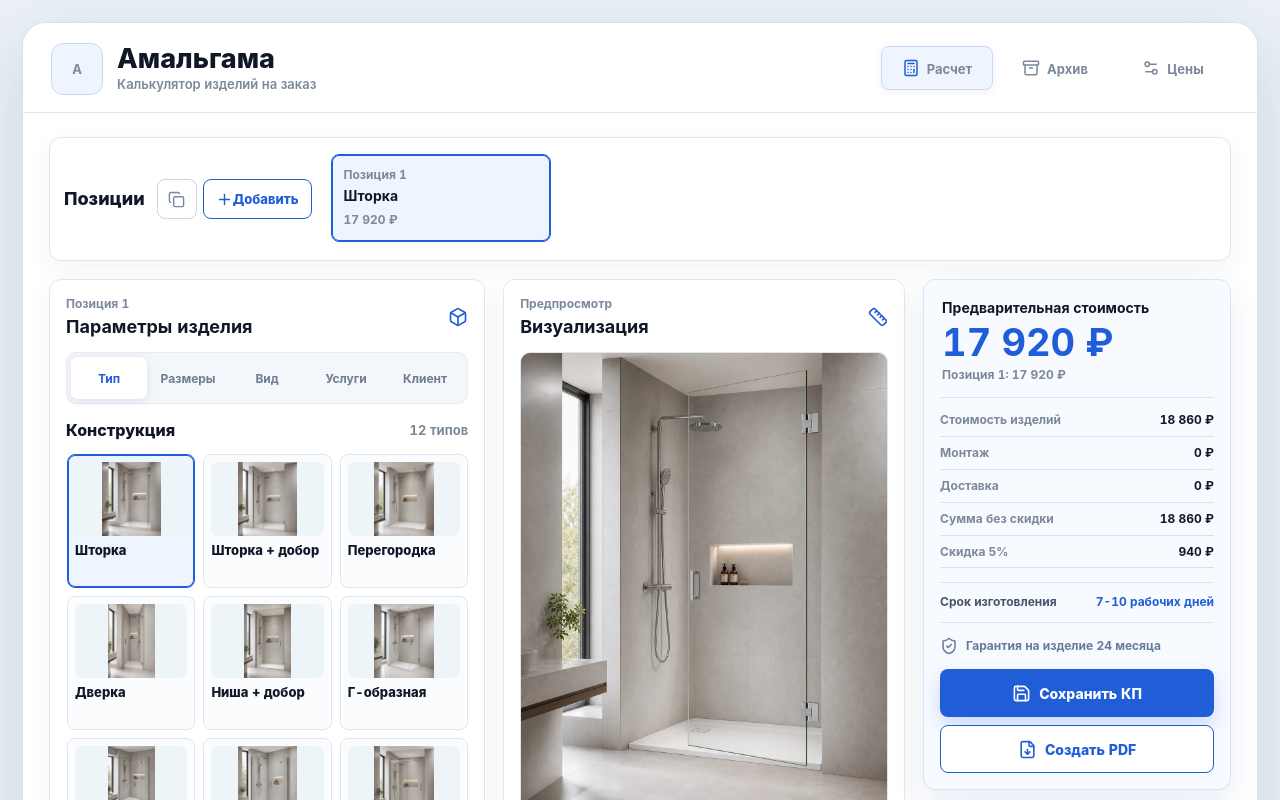
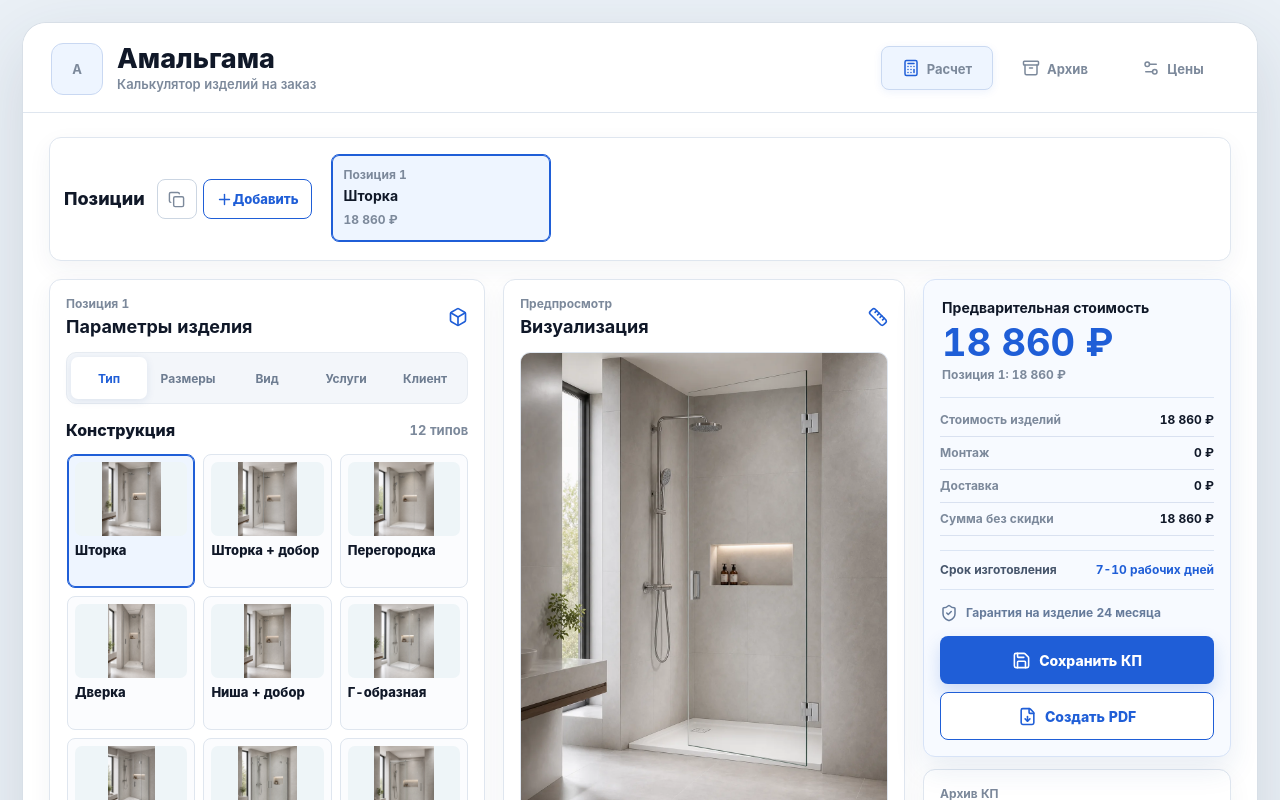
Before and after one commit to Maxim-hub2020/calc-dush, a React (Vite) app: page / in a window 1280 px wide. Shown: the top 800 px of the page. Built offline with nearby package versions, Linux system fonts and the light colour scheme.

Commit message:
Add configurable discount designer and delivery pricing

```diff
--- a/src/App.tsx
+++ b/src/App.tsx
@@ -84,7 +84,14 @@ type PositionSummary = {
   hasErrors: boolean
 }
 
-const customerFields: Array<keyof CalculatorForm> = ['clientName', 'clientPhone', 'note']
+const sharedFormFields: Array<keyof CalculatorForm> = [
+  'clientName',
+  'clientPhone',
+  'note',
+  'discountEnabled',
+  'discountPercent',
+  'designerEnabled',
+]
 
 const createDraftPosition = (catalog: PricingCatalog, customer?: CalculatorForm): DraftPosition => {
   const form = createInitialForm(catalog)
@@ -92,6 +99,9 @@ const createDraftPosition = (catalog: PricingCatalog, customer?: CalculatorForm)
     form.clientName = customer.clientName
     form.clientPhone = customer.clientPhone
     form.note = customer.note
+    form.discountEnabled = customer.discountEnabled
+    form.discountPercent = customer.discountPercent
+    form.designerEnabled = customer.designerEnabled
   }
   return { id: crypto.randomUUID(), form }
 }
@@ -177,7 +187,7 @@ function App() {
   }, [pdfPreview])
 
   const updateForm = (patch: Partial<CalculatorForm>) => {
-    const sharedPatch = customerFields.reduce<Partial<CalculatorForm>>((next, key) => {
+    const sharedPatch = sharedFormFields.reduce<Partial<CalculatorForm>>((next, key) => {
       if (key in patch) Object.assign(next, { [key]: patch[key] })
       return next
     }, {})
@@ -624,7 +634,7 @@ function CalculatorScreen({
           <ToggleRow
             checked={form.installation}
             label="Монтаж"
-            value={money(catalog.services.installation)}
+            value={money(construction.installationPrice)}
             onChange={(installation) => onForm({ installation })}
           />
           <ToggleRow
@@ -641,19 +651,19 @@ function CalculatorScreen({
                   type="button"
                   onClick={() => onForm({ deliveryZone: 'inside', deliveryKm: 0 })}
                 >
-                  МКАД
+                  По городу
                 </button>
                 <button
                   className={form.deliveryZone === 'outside' ? 'is-active' : ''}
                   type="button"
                   onClick={() => onForm({ deliveryZone: 'outside' })}
                 >
-                  За МКАД
+                  За городом
                 </button>
               </div>
               {form.deliveryZone === 'outside' ? (
                 <label className="km-field">
-                  <span>Км от МКАД</span>
+                  <span>Км за городом</span>
                   <input
                     inputMode="numeric"
                     min={0}
@@ -663,6 +673,33 @@ function CalculatorScreen({
                   />
                 </label>
               ) : null}
+            </div>
+          ) : null}
+          <ToggleRow
+            checked={form.designerEnabled}
+            label="Дизайнер"
+            value={form.designerEnabled ? `Надбавка +${catalog.services.designerPercent}%` : 'Без надбавки'}
+            onChange={(designerEnabled) => onForm({ designerEnabled })}
+          />
+          <ToggleRow
+            checked={form.discountEnabled}
+            label="Скидка"
+            value={form.discountEnabled ? `${form.discountPercent}%` : 'Без скидки'}
+            onChange={(discountEnabled) => onForm({ discountEnabled })}
+          />
+          {form.discountEnabled ? (
+            <div className="delivery-box service-number-box">
+              <label className="km-field">
+                <span>Размер скидки, %</span>
+                <input
+                  inputMode="decimal"
+                  max={100}
+                  min={0}
+                  type="number"
+                  value={form.discountPercent}
+                  onChange={(event) => onForm({ discountPercent: Number(event.target.value) })}
+                />
+              </label>
             </div>
           ) : null}
         </div>
@@ -1143,7 +1180,7 @@ function PricesScreen({ catalog, onCatalog, onReset }: PricesScreenProps) {
 
   const updateConstruction = (
     id: string,
-    patch: Partial<Pick<Construction, 'basePrice' | 'shortTitle' | 'title'>>,
+    patch: Partial<Pick<Construction, 'basePrice' | 'installationPrice' | 'shortTitle' | 'title'>>,
   ) => {
     onCatalog({
       ...catalog,
@@ -1164,6 +1201,7 @@ function PricesScreen({ catalog, onCatalog, onReset }: PricesScreenProps) {
           title: label,
           shortTitle: label,
           basePrice: 0,
+          installationPrice: 0,
           fields: template.fields.map((field) => ({ ...field })),
         },
       ],
@@ -1230,7 +1268,7 @@ function PricesScreen({ catalog, onCatalog, onReset }: PricesScreenProps) {
         <div className="section-title price-section-title">
           <div className="price-section-heading">
             <h2>Конструкции</h2>
-            <span>Базовая цена</span>
+            <span>База и монтаж</span>
           </div>
           <button type="button" onClick={addConstruction}>
             <Plus size={16} />
@@ -1239,15 +1277,16 @@ function PricesScreen({ catalog, onCatalog, onReset }: PricesScreenProps) {
         </div>
         <div className="price-list">
           {catalog.constructions.map((item) => (
-            <EditablePriceRow
+            <ConstructionPriceRow
+              basePrice={item.basePrice}
               canDelete={catalog.constructions.length > 1}
+              installationPrice={item.installationPrice}
               key={item.id}
               label={item.shortTitle}
-              price={item.basePrice}
-              suffix="₽"
+              onBasePriceChange={(value) => updateConstruction(item.id, { basePrice: value })}
               onDelete={() => deleteConstruction(item.id)}
+              onInstallationPriceChange={(value) => updateConstruction(item.id, { installationPrice: value })}
               onLabelChange={(value) => updateConstruction(item.id, { shortTitle: value, title: value })}
-              onPriceChange={(value) => updateConstruction(item.id, { basePrice: value })}
             />
           ))}
         </div>
@@ -1259,10 +1298,10 @@ function PricesScreen({ catalog, onCatalog, onReset }: PricesScreenProps) {
           <span>Руб.</span>
         </div>
         <div className="price-list">
-          <ServiceRow label="Монтаж" value={catalog.services.installation} onChange={(value) => updateService('installation', value)} />
-          <ServiceRow label="Доставка" value={catalog.services.deliveryBase} onChange={(value) => updateService('deliveryBase', value)} />
-          <ServiceRow label="За МКАД, км" value={catalog.services.deliveryKmRate} onChange={(value) => updateService('deliveryKmRate', value)} />
-          <ServiceRow label="Скидка, %" value={catalog.services.discountPercent} onChange={(value) => updateService('discountPercent', value)} />
+          <ServiceRow label="Доставка по городу" value={catalog.services.deliveryBase} onChange={(value) => updateService('deliveryBase', value)} />
+          <ServiceRow label="За городом, ₽/км" value={catalog.services.deliveryKmRate} onChange={(value) => updateService('deliveryKmRate', value)} />
+          <ServiceRow label="Скидка по умолчанию, %" value={catalog.services.discountPercent} onChange={(value) => updateService('discountPercent', value)} />
+          <ServiceRow label="Дизайнер, %" value={catalog.services.designerPercent} onChange={(value) => updateService('designerPercent', value)} />
           <ServiceRow
             label="Высота +%, после"
             value={catalog.services.heightSurchargeAfter}
@@ -1374,6 +1413,77 @@ function EditablePriceRow({
   )
 }
 
+type ConstructionPriceRowProps = {
+  label: string
+  basePrice: number
+  installationPrice: number
+  canDelete: boolean
+  onLabelChange: (value: string) => void
+  onBasePriceChange: (value: number) => void
+  onInstallationPriceChange: (value: number) => void
+  onDelete: () => void
+}
+
+function ConstructionPriceRow({
+  label,
+  basePrice,
+  installationPrice,
+  canDelete,
+  onLabelChange,
+  onBasePriceChange,
+  onInstallationPriceChange,
+  onDelete,
+}: ConstructionPriceRowProps) {
+  return (
+    <div className="construction-price-row">
+      <label className="price-name-field">
+        <span className="sr-only">Название конструкции</span>
+        <input
+          aria-label={`Название конструкции: ${label || 'без названия'}`}
+          value={label}
+          onChange={(event) => onLabelChange(event.target.value)}
+        />
+      </label>
+      <label className="construction-price-field">
+        <span>База</span>
+        <div className="price-value-field">
+          <input
+            aria-label={`Базовая цена: ${label || 'конструкция'}`}
+            inputMode="numeric"
+            type="number"
+            value={basePrice}
+            onChange={(event) => onBasePriceChange(Number(event.target.value))}
+          />
+          <small>₽</small>
+        </div>
+      </label>
+      <label className="construction-price-field">
+        <span>Монтаж</span>
+        <div className="price-value-field">
+          <input
+            aria-label={`Стоимость монтажа: ${label || 'конструкция'}`}
+            inputMode="numeric"
+            type="number"
+            value={installationPrice}
+            onChange={(event) => onInstallationPriceChange(Number(event.target.value))}
+          />
+          <small>₽</small>
+        </div>
+      </label>
+      <button
+        aria-label={`Удалить конструкцию ${label || 'без названия'}`}
+        className="price-delete"
+        disabled={!canDelete}
+        title={canDelete ? 'Удалить конструкцию' : 'Должна остаться хотя бы одна конструкция'}
+        type="button"
+        onClick={onDelete}
+      >
+        <Trash2 size={17} />
+      </button>
+    </div>
+  )
+}
+
 type ServiceRowProps = {
   label: string
   value: number
--- a/src/calculator.ts
+++ b/src/calculator.ts
@@ -12,6 +12,9 @@ export type CalculatorForm = {
   delivery: boolean
   deliveryZone: DeliveryZone
   deliveryKm: number
+  discountEnabled: boolean
+  discountPercent: number
+  designerEnabled: boolean
   clientName: string
   clientPhone: string
   note: string
@@ -26,6 +29,7 @@ export type CalculationResult = {
   product: number
   installation: number
   delivery: number
+  designer: number
   subtotal: number
   discount: number
   total: number
@@ -97,6 +101,9 @@ export const createInitialForm = (catalog: PricingCatalog): CalculatorForm => {
     delivery: false,
     deliveryZone: 'inside',
     deliveryKm: 0,
+    discountEnabled: false,
+    discountPercent: catalog.services.discountPercent,
+    designerEnabled: false,
     clientName: '',
     clientPhone: '',
     note: '',
@@ -141,21 +148,38 @@ export const calculateQuote = (catalog: PricingCatalog, form: CalculatorForm): C
   const applySurcharge = (value: number) => roundToTen(value * surchargeFactor)
 
   const baseProduct = Object.keys(errors).length > 0 ? 0 : ceilToTen(glassPrice + hardwarePrice) + construction.basePrice
-  const product = applySurcharge(baseProduct)
-  const installation = form.installation ? applySurcharge(catalog.services.installation) : 0
+  const baseProductWithSurcharge = applySurcharge(baseProduct)
+  const baseInstallation = form.installation ? construction.installationPrice : 0
   const deliveryBase =
     form.delivery && form.deliveryZone === 'outside'
       ? catalog.services.deliveryBase + Math.max(0, Number(form.deliveryKm) || 0) * catalog.services.deliveryKmRate
       : catalog.services.deliveryBase
-  const delivery = form.delivery ? applySurcharge(deliveryBase) : 0
+  const baseDelivery = form.delivery ? deliveryBase : 0
+  const designerPercent = Math.max(0, Number(catalog.services.designerPercent) || 0)
+  const designerFactor = form.designerEnabled ? 1 + designerPercent / 100 : 1
+  const product = roundToTen(baseProductWithSurcharge * designerFactor)
+  const installation = roundToTen(baseInstallation * designerFactor)
+  const delivery = roundToTen(baseDelivery * designerFactor)
   const subtotal = product + installation + delivery
-  const total = roundToTen(subtotal - (subtotal / 100) * catalog.services.discountPercent)
+  const designer = subtotal - baseProductWithSurcharge - baseInstallation - baseDelivery
+  const discountPercent = Math.min(100, Math.max(0, Number(form.discountPercent) || 0))
+  const total = form.discountEnabled
+    ? roundToTen(subtotal - (subtotal / 100) * discountPercent)
+    : subtotal
   const discount = subtotal - total
+  const lines = [
+    { label: 'Стоимость изделий', value: product },
+    { label: 'Монтаж', value: installation },
+    { label: 'Доставка', value: delivery },
+    { label: 'Сумма без скидки', value: subtotal },
+  ]
+  if (form.discountEnabled) lines.push({ label: `Скидка ${discountPercent}%`, value: discount })
 
   return {
     product,
     installation,
     delivery,
+    designer,
     subtotal,
     discount,
     total,
@@ -163,35 +187,41 @@ export const calculateQuote = (catalog: PricingCatalog, form: CalculatorForm): C
     hardwarePrice,
     hasSurcharge,
     errors,
-    lines: [
-      { label: 'Стоимость изделий', value: product },
-      { label: 'Монтаж', value: installation },
-      { label: 'Доставка', value: delivery },
-      { label: 'Сумма без скидки', value: subtotal },
-      { label: `Скидка ${catalog.services.discountPercent}%`, value: discount },
-    ],
+    lines,
   }
 }
 
 export const combineCalculationResults = (results: CalculationResult[]): CalculationResult => {
   const sum = (pick: (result: CalculationResult) => number) => results.reduce((total, result) => total + pick(result), 0)
-  const firstLines = results[0]?.lines ?? []
+  const product = sum((result) => result.product)
+  const installation = sum((result) => result.installation)
+  const delivery = sum((result) => result.delivery)
+  const subtotal = sum((result) => result.subtotal)
+  const discount = sum((result) => result.discount)
+  const lines = [
+    { label: 'Стоимость изделий', value: product },
+    { label: 'Монтаж', value: installation },
+    { label: 'Доставка', value: delivery },
+    { label: 'Сумма без скидки', value: subtotal },
+  ]
+  const discountLabel = results
+    .flatMap((result) => result.lines)
+    .find((line) => line.label.startsWith('Скидка'))?.label
+  if (discount > 0) lines.push({ label: discountLabel ?? 'Скидка', value: discount })
 
   return {
-    product: sum((result) => result.product),
-    installation: sum((result) => result.installation),
-    delivery: sum((result) => result.delivery),
-    subtotal: sum((result) => result.subtotal),
-    discount: sum((result) => result.discount),
+    product,
+    installation,
+    delivery,
+    designer: sum((result) => result.designer),
+    subtotal,
+    discount,
     total: sum((result) => result.total),
     glassArea: sum((result) => result.glassArea),
     hardwarePrice: sum((result) => result.hardwarePrice),
     hasSurcharge: results.some((result) => result.hasSurcharge),
     errors: {},
-    lines: firstLines.map((line, index) => ({
-      label: line.label,
-      value: results.reduce((total, result) => total + (result.lines[index]?.value ?? 0), 0),
-    })),
+    lines,
   }
 }
 
--- a/src/quotePdf.ts
+++ b/src/quotePdf.ts
@@ -90,10 +90,11 @@ const itemConfigurationRows = (item: QuoteItem, construction: Construction): Arr
     'Доставка',
     item.form.delivery
       ? item.form.deliveryZone === 'outside'
-        ? `За МКАД, ${item.form.deliveryKm} км`
-        : 'В пределах МКАД'
+        ? `За городом, ${item.form.deliveryKm} км`
+        : 'По городу'
       : 'Не включена',
   ],
+  ['Скидка', item.form.discountEnabled ? `${item.form.discountPercent}%` : 'Не применена'],
 ]
 
 const buildQuoteItemBlock = (item: QuoteItem, index: number): Content => {
--- a/src/storage.ts
+++ b/src/storage.ts
@@ -24,12 +24,28 @@ const mergeCatalog = (saved: PricingCatalog): PricingCatalog => {
     return items.map((item) => ({ ...defaultsById.get(item.id), ...item } as T))
   }
 
+  const savedServices = saved.services as Partial<PricingCatalog['services']> & { installation?: number }
+  const legacyInstallationPrice = Number.isFinite(savedServices.installation)
+    ? Number(savedServices.installation)
+    : 5000
+  const constructions = mergeItems(defaultCatalog.constructions, saved.constructions).map((item) => ({
+    ...item,
+    installationPrice: Number.isFinite(item.installationPrice) ? item.installationPrice : legacyInstallationPrice,
+  }))
+  const services = { ...defaultCatalog.services, ...savedServices }
+  delete services.installation
+
+  if (savedServices.deliveryBase === 4000 && savedServices.deliveryKmRate === 70) {
+    services.deliveryBase = 1500
+    services.deliveryKmRate = 50
+  }
+
   return {
-    constructions: mergeItems(defaultCatalog.constructions, saved.constructions),
+    constructions,
     glass: mergeItems(defaultCatalog.glass, saved.glass),
     hardware: mergeItems(defaultCatalog.hardware, saved.hardware),
     hardwareClass: mergeItems(defaultCatalog.hardwareClass, saved.hardwareClass),
-    services: { ...defaultCatalog.services, ...saved.services },
+    services,
   }
 }
 
```
Also changed, not shown: src/App.css (+58 -2 lines), src/pricing.ts (+17 -4 lines).
